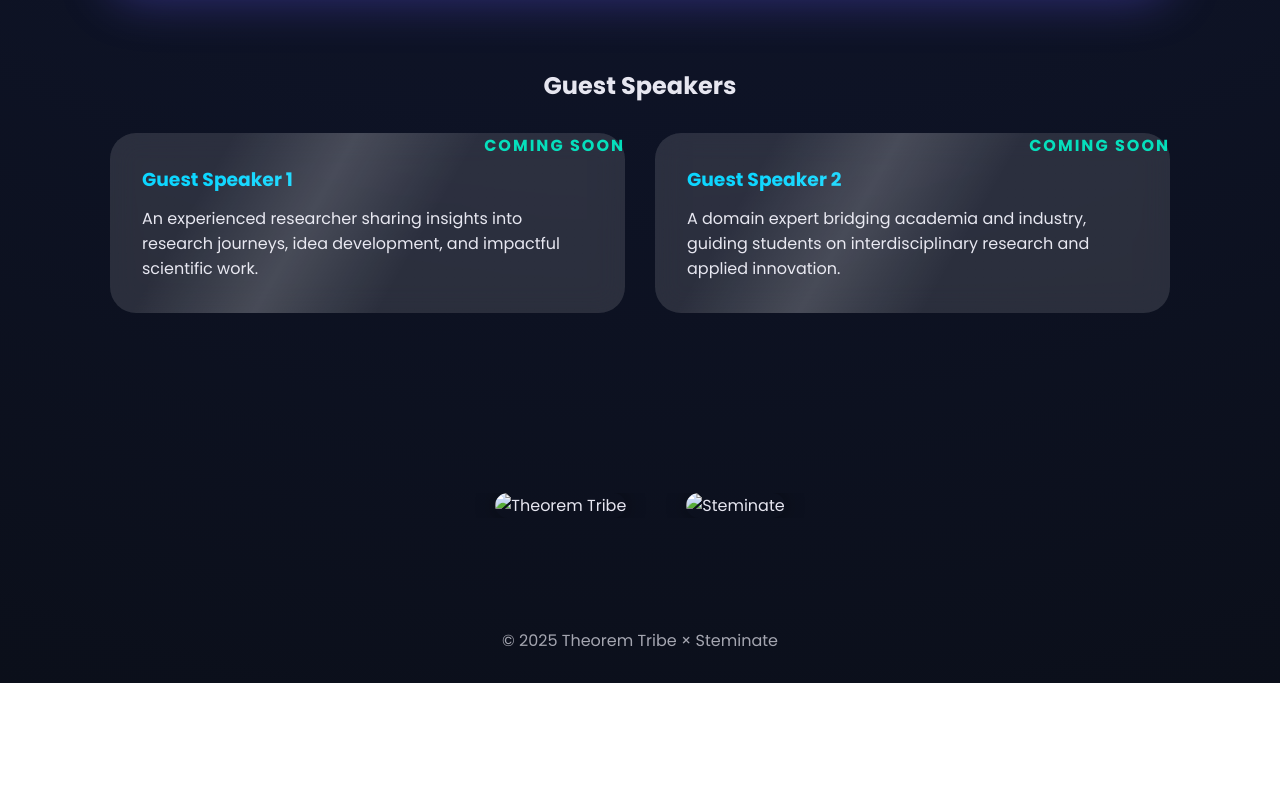
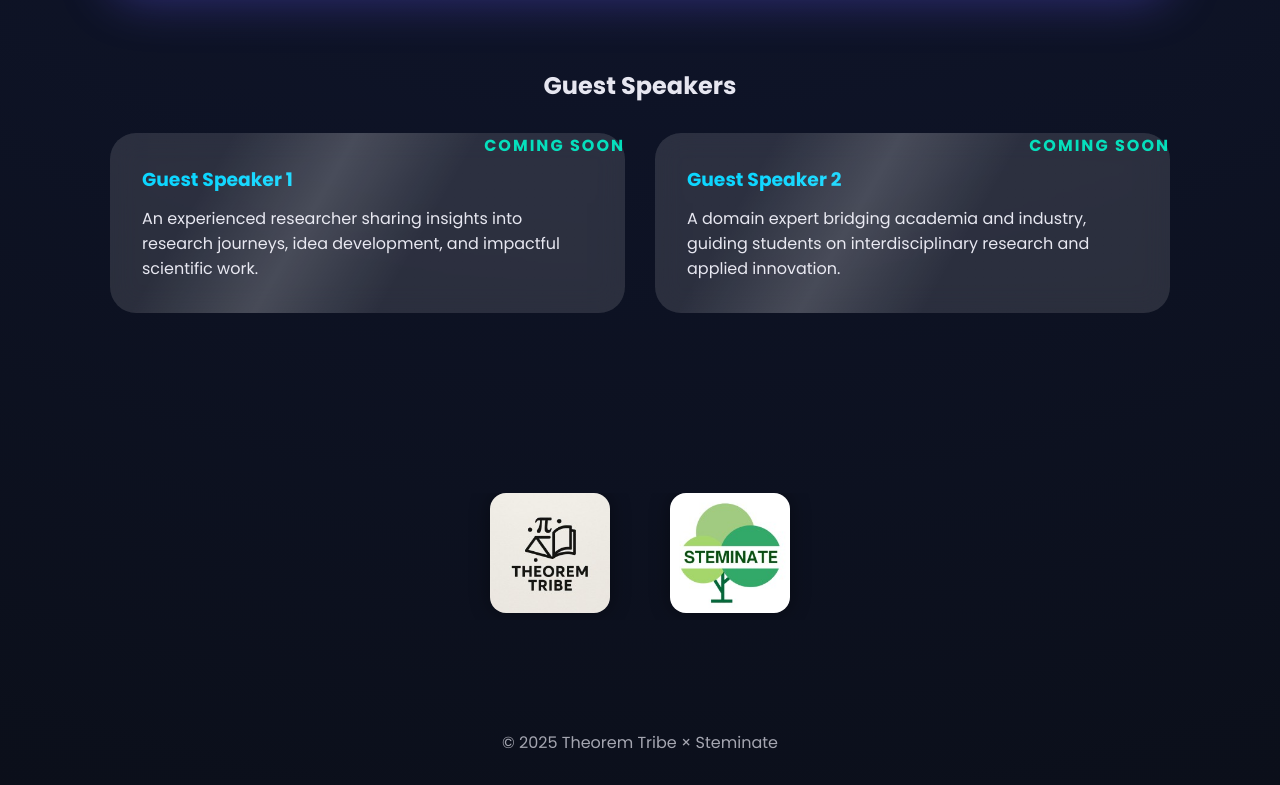
Before and after one commit to KNO3-75/theorem-tribeXsteminate-webinar, a plain HTML site: page index.html in a window 1280 px wide. Shown: the part 1163-1948 px from the top of the page. Before the commit the page ends 1846 px from the top, so only its background shows below. Drawn offline with Linux system fonts and the light colour scheme.

Commit message:
Update index.html

```diff
--- a/index.html
+++ b/index.html
@@ -436,7 +436,7 @@ footer {
   <!-- Theorem Tribe -->
   <div class="logo-group left">
     <div class="logo">
-      <img src="./assets/theorem_tribe_logo.jpeg" alt="Theorem Tribe" draggable="false">
+      <img src="./assets/theorem_tribe_logo.jpg" alt="Theorem Tribe" draggable="false">
     </div>
 
     <div class="social-reveal socials-left">
@@ -453,7 +453,7 @@ footer {
     </div>
 
     <div class="logo">
-      <img src="./assets/steminate_logo.jpeg" alt="Steminate" draggable="false">
+      <img src="./assets/steminate_logo.jpg" alt="Steminate" draggable="false">
     </div>
   </div>
 
```
